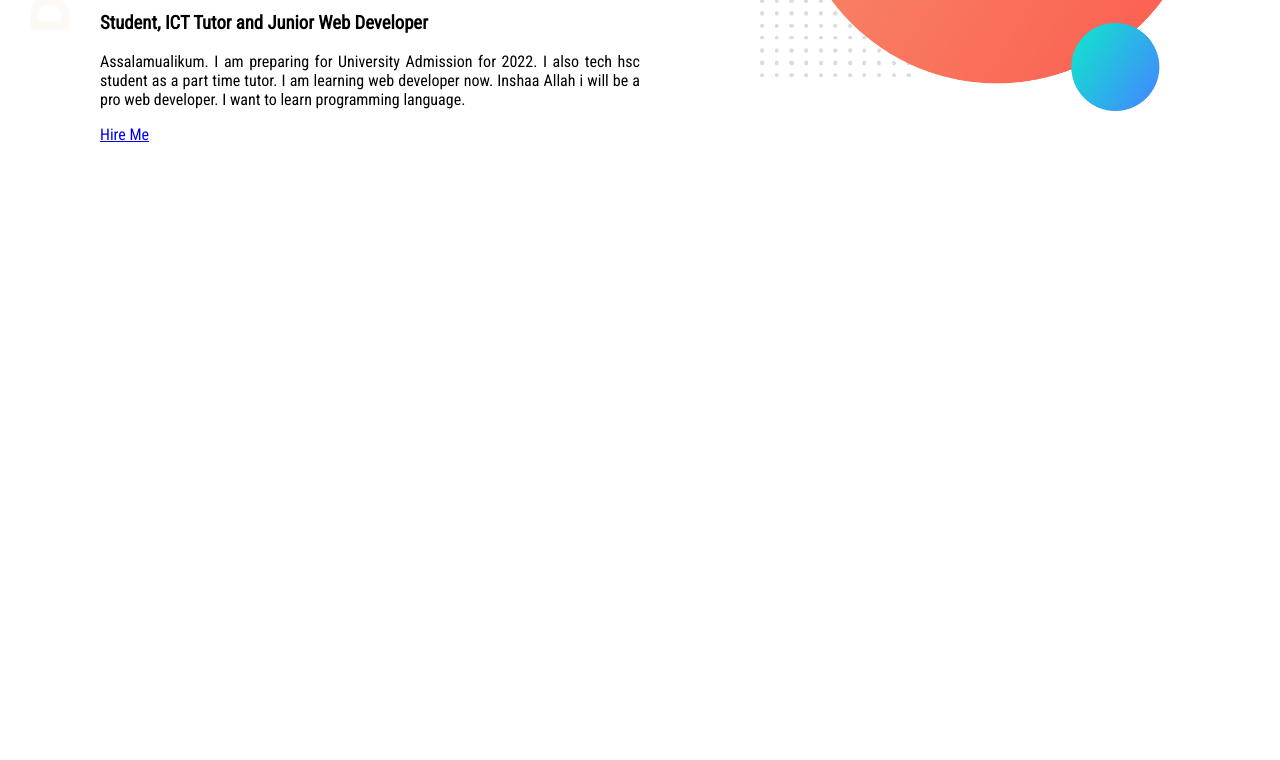
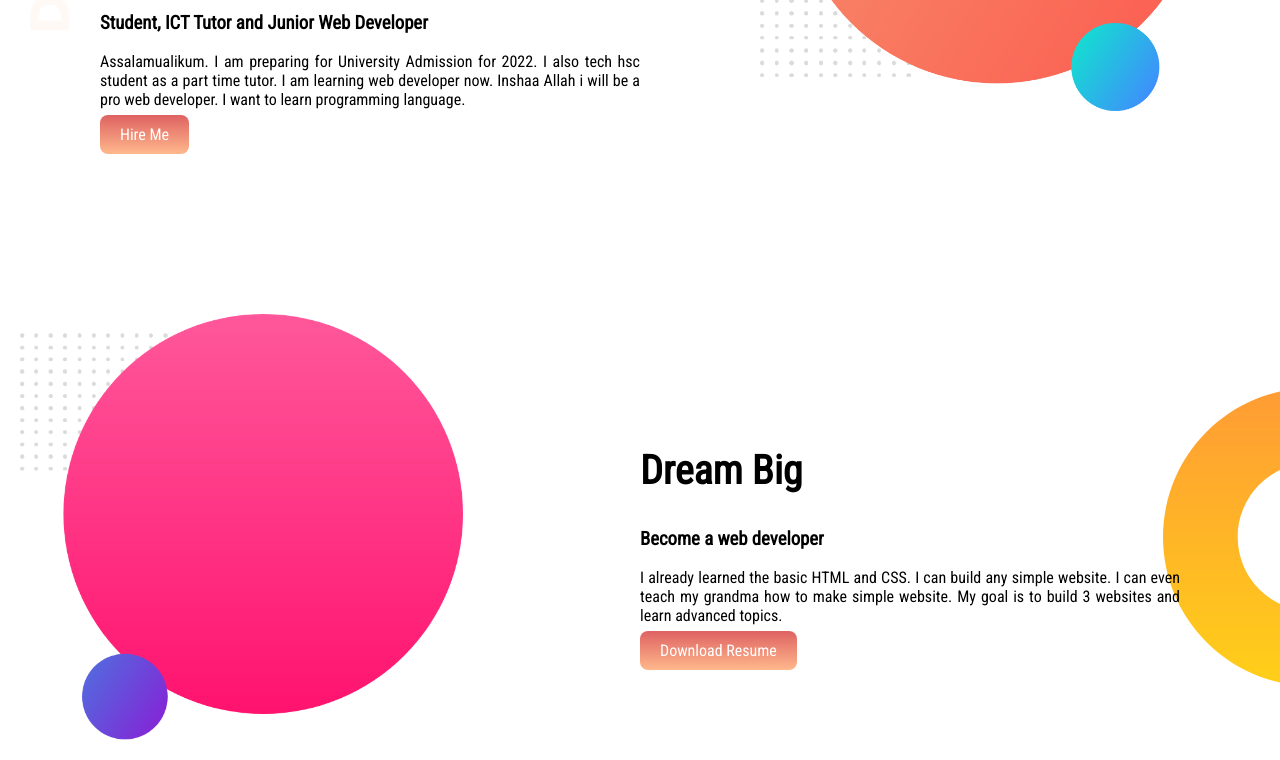
Before and after one commit to shahadadrohid/developer-portfolio, a plain HTML site: page index.html in a window 1280 px wide. Shown: the part 329-1089 px from the top of the page. Before the commit the page ends 800 px from the top, so only its background shows below. Drawn offline with Linux system fonts and the light colour scheme.

Commit message:
second section

```diff
--- a/index.html
+++ b/index.html
@@ -23,12 +23,24 @@
                 am learning web developer now. Inshaa Allah i will be a pro web developer. I want to learn programming
                 language.
             </p>
-            <a href="https://www.facebook.com/mohammadshahadad.4/">Hire Me</a>
+            <a class="hire-me" href="https://www.facebook.com/mohammadshahadad.4/">Hire Me</a>
         </div>
         <div class="f-section-half">
             <img src="images/my-bg.png" alt="">
         </div>
     </section>
+    <section class="second-section">
+        <div class="f-section-half">
+            <img src="images/my-bg2.png" alt="a background image">
+        </div>
+        <div class="f-section-half  portfolio-details">
+            <h1 class="name1">Dream Big</h1>
+            <h3>Become a web developer</h3>
+            <p>I already learned the basic HTML and CSS. I can build any simple website. I can even teach my grandma how
+                to make simple website. My goal is to build 3 websites and learn advanced topics.</p>
+            <a class="hire-me" href="https://www.facebook.com/mohammadshahadad.4/">Download Resume</a>
+        </div>
+    </section>
 </body>
 
 </html>
--- a/style.css
+++ b/style.css
@@ -25,3 +25,17 @@ section img{
     width: 82%;
     margin-left: 20px;
 }
+.hire-me{
+    text-decoration: none;
+    background-image: linear-gradient(#de6262, #ffb88c);
+    border-radius: 8px;
+    padding: 10px 20px;
+    color: white;
+}
+.second-section{
+    display: flex;
+    margin-top: 70px;
+    background-image: url(images/dream-bg.png);
+    background-repeat: no-repeat;
+    background-position: right;
+}
```
